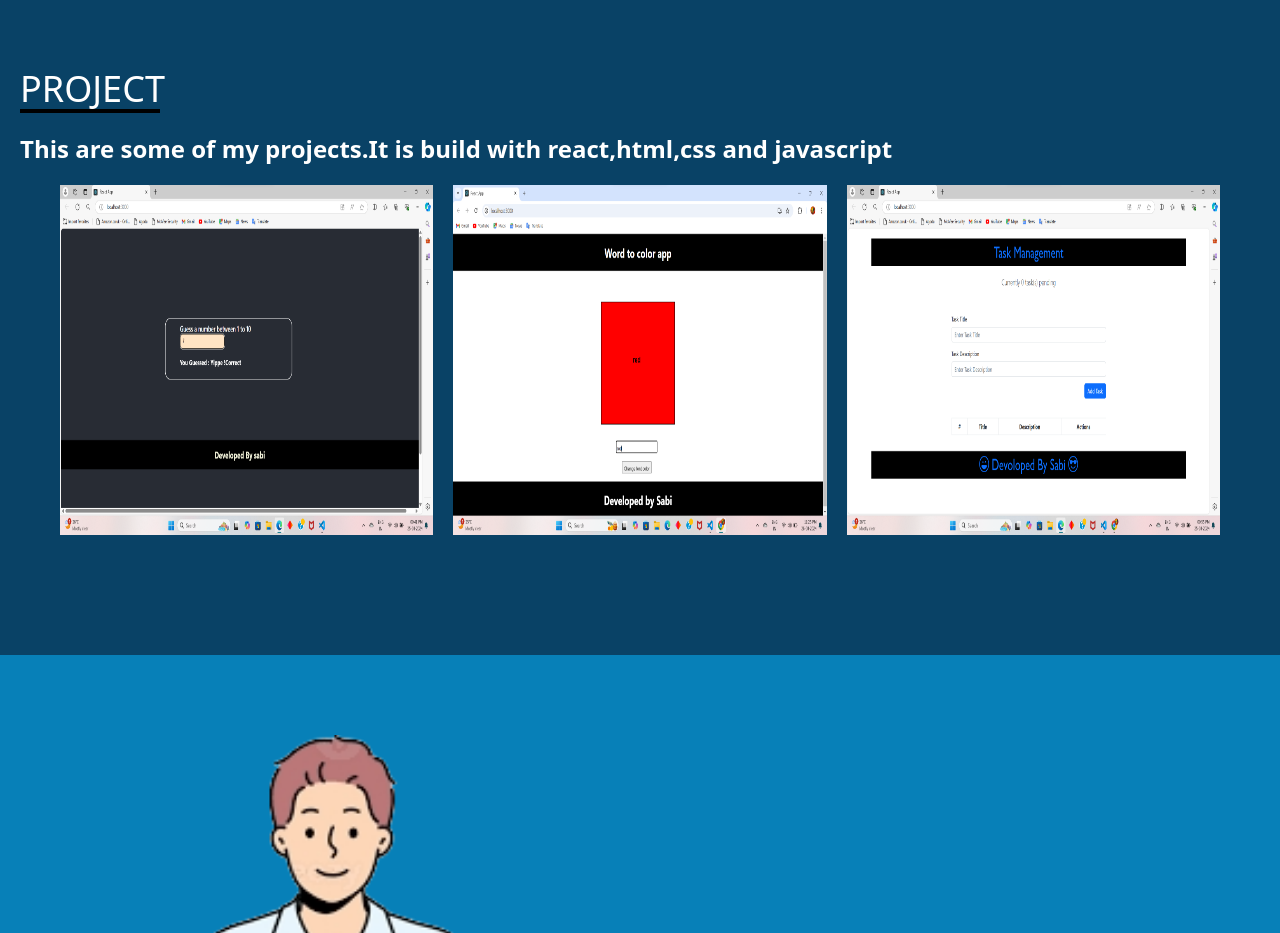
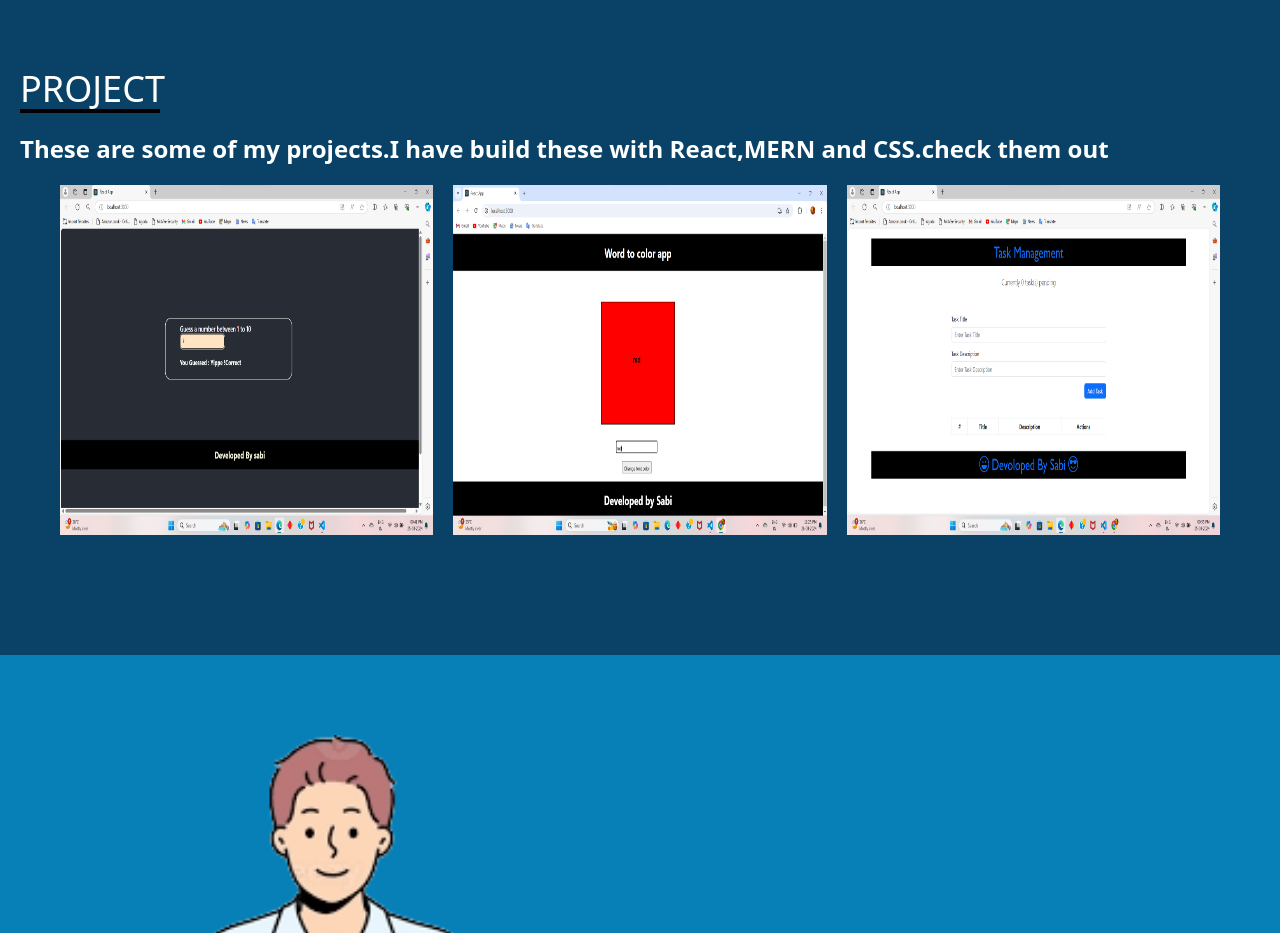
Before and after one commit to Sabari1212/portfolio, a React (Create React App) app: page / in a window 1280 px wide. Shown: the part 1360-2293 px from the top of the page. Built offline with nearby package versions, Linux system fonts and the light colour scheme; a web font is replaced by a local one.

Commit message:
Update Project.js

```diff
--- a/src/components/Project.js
+++ b/src/components/Project.js
@@ -9,7 +9,7 @@ const Project = () => {
         <div className='w-full  flex  mt-20'>
         <div className='flex  flex-col justify-center'>
         <h1  className=' text-2xl md:text-4xl font-hero text-white mb-5 md: border-b-4 w-[100px] md:w-[140px] border-black'>PROJECT</h1>
-        <p className='text-white font-bold md:text-2xl mb-5'>This are some of my projects.It is build with react,html,css and javascript</p>
+        <p className='text-white font-bold md:text-2xl mb-5'>These are some of my projects.I have build these with React,MERN and CSS.check them out</p>
             </div>
 
         </div>
@@ -18,7 +18,8 @@ const Project = () => {
             <div className='relative'>
             <img  className=' h-[250px]md: h-[350px]'src={image1}></img>
             <div className='project_des px-5'>
-                <p className='text-center py-10 font-bold md:text-2xl'>Guess a number website by using react js</p>
+                <p className='text-center py-10 font-bold md:text-2xl'>Guess the Number" app built using React Js!
+                With this app, users can test their intuition by guessing a secret number.</p>
                 <div className=' flex justify-center'>
                     <a className='github-link 'href="https://github.com/Sabari1212/Guess_Number">View Project</a>
                 </div>
@@ -28,7 +29,7 @@ const Project = () => {
             <div className='relative' >
             <img   className=' h-[250px]md: h-[350px]' src={image2}></img>
             <div className='project_des px-5'>
-                <p className='text-center py-10 font-bold md:text-2xl' > Colour changing website that is created by react js </p>
+                <p className='text-center py-10 font-bold md:text-2xl' > I just built a React app that dynamically changes colors with the input text. This project was a fun way to dive deeper into React's state management and user interactions.</p>
                 <div className=' flex justify-center'>
                     <a className='github-link 'href="https://color-app-nine.vercel.app/">View Project</a>
                 </div>
```
